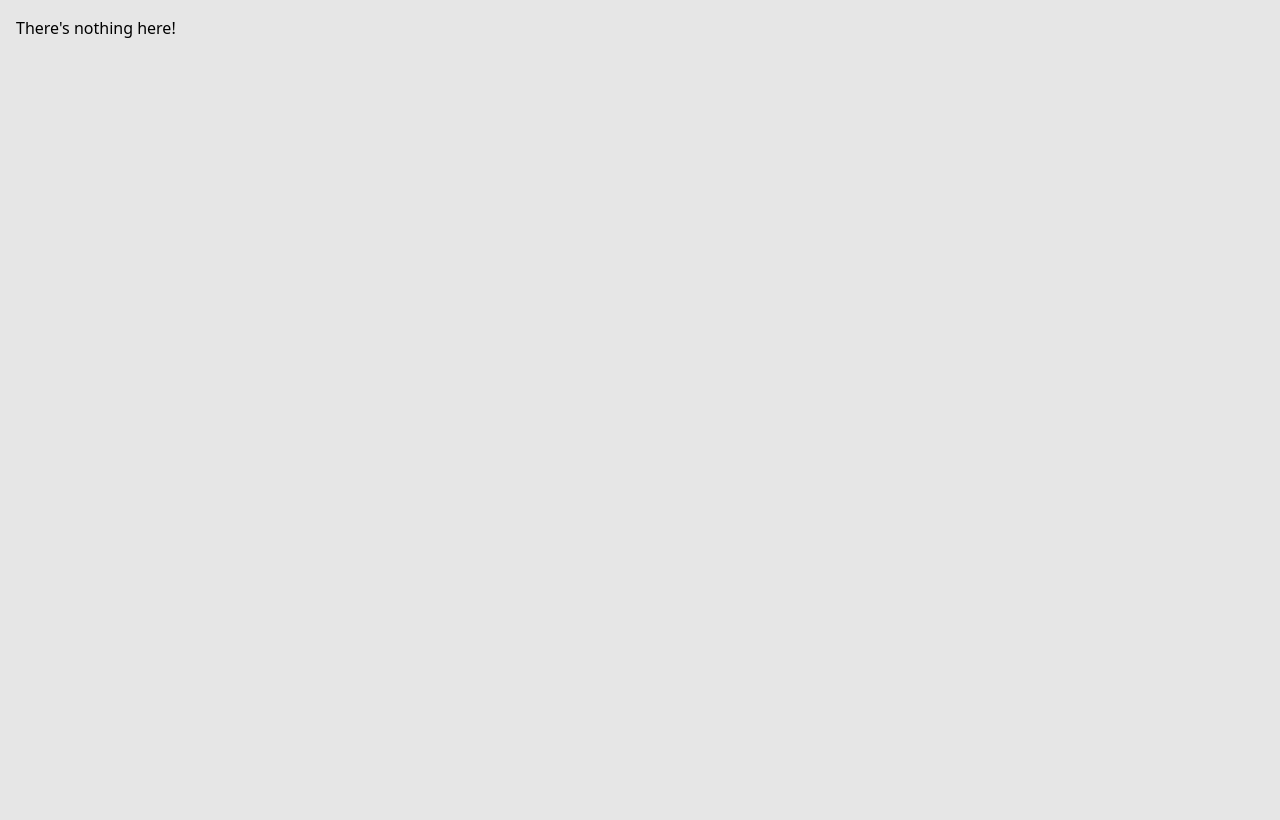
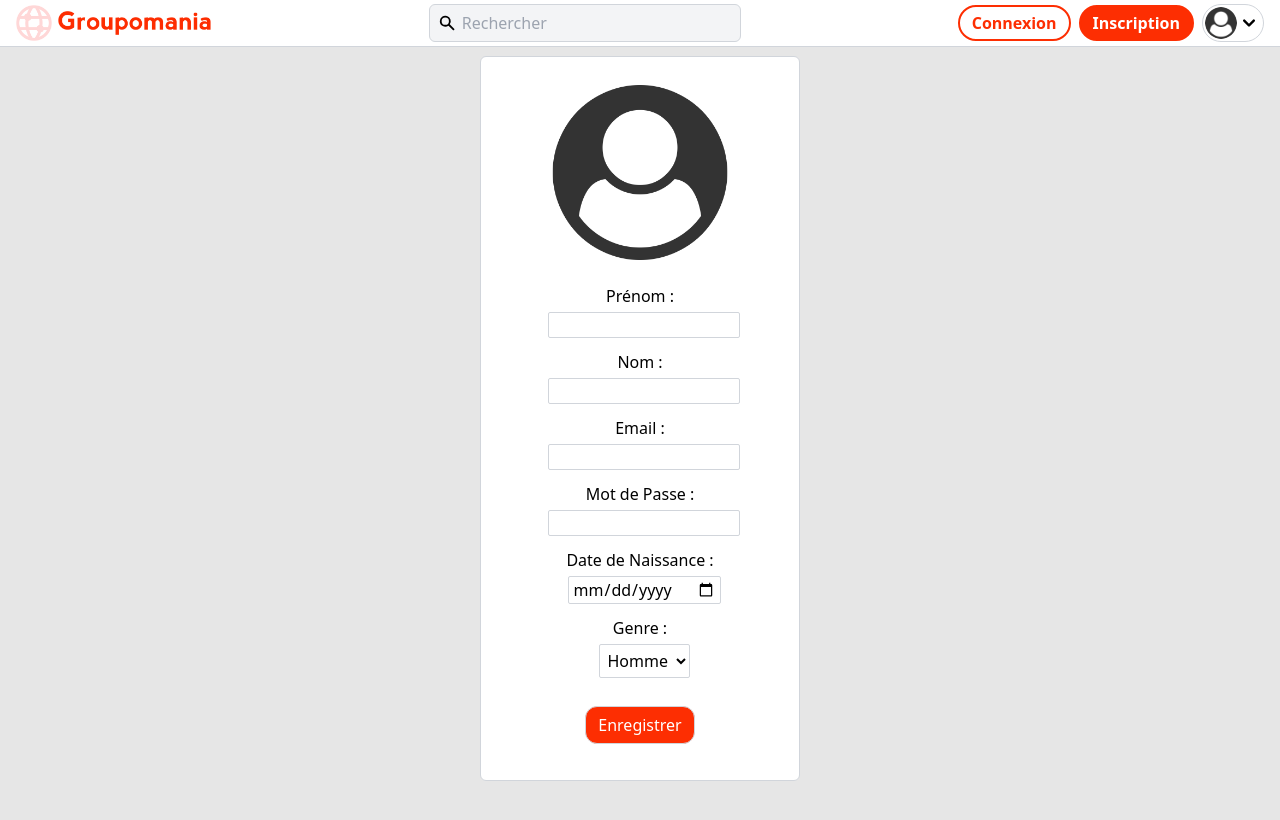
Before and after one commit to 57even/StevenRenaud_7_01122021, a React (Create React App) app in the folder front/: page /profile/1/edit in a window 1280 px wide. Shown: the top 820 px of the page. Built offline with nearby package versions, Linux system fonts and the light colour scheme.

Commit message:
editProfile page added

```diff
--- /dev/null
+++ b/front/src/components/EditProfileForm.jsx
@@ -0,0 +1,42 @@
+import React from 'react';
+import profilePic from '../icons/profile_pic.png';
+
+export default function EditProfileForm() {
+  return (
+    <main className="flex flex-col items-center py-14">
+      <div className="w-80 flex flex-col items-center bg-white p-5 rounded-md border">
+        <img src={profilePic} alt="Avatar" className="h-13 w-13 object-cover rounded-full p-2 pb-4"/>
+        <div className="flex flex-col gap-2 m-2">
+          <div className="flex flex-col items-center">
+            <label for="name">Prénom :</label>
+            <input className="w-48 ml-2 my-1 border rounded-sm focus:outline-none focus:border-primary px-1" type="text" id="name" name="name" required minlength="4" maxlength="8" size="10" />
+          </div>
+          <div className="flex flex-col items-center">
+            <label for="lastName">Nom :</label>
+            <input className="w-48 ml-2 my-1 border rounded-sm focus:outline-none focus:border-primary px-1" type="text" id="lastName" name="lastName" required minlength="4" maxlength="8" size="10" />
+          </div>
+          <div className="flex flex-col items-center">
+            <label for="email">Email :</label>
+            <input className="w-48 ml-2 my-1 border rounded-sm focus:outline-none focus:border-primary px-1" type="email" id="email" name="email" required minlength="4" maxlength="8" size="10" />
+          </div>
+          <div className="flex flex-col items-center">
+            <label for="password">Mot de Passe :</label>
+            <input className="w-48 ml-2 my-1 border rounded-sm focus:outline-none focus:border-primary px-1" type="password" id="password" name="password" required minlength="4" maxlength="8" size="10" />
+          </div>
+          <div className="flex flex-col items-center">
+            <label for="password">Date de Naissance :</label>
+            <input className="ml-2 my-1 border rounded-sm focus:outline-none focus:border-primary px-1" type="date" id="birthday" name="birthday" required minlength="4" maxlength="8" size="10" />
+          </div>
+          <div className="flex flex-col items-center">
+            <label for="password">Genre :</label>
+            <select className="ml-2 my-1 bg-white border rounded-sm focus:outline-none focus:border-primary p-1" id="gender" name="gender">
+              <option value="male">Homme</option>
+              <option value="female">Femme</option>
+            </select>
+          </div>
+        </div>
+        <button className="m-4 bg-primary rounded-xl border px-3 py-1.5 text-white">Enregistrer</button>
+      </div>
+    </main>
+  );
+}
--- a/front/src/components/ProfileForm.jsx
+++ b/front/src/components/ProfileForm.jsx
@@ -1,5 +1,6 @@
 import React from 'react';
 import profilePic from '../icons/profile_pic.png';
+import { Link } from 'react-router-dom'
 
 export default function ProfileForm() {
   return (
@@ -23,7 +24,7 @@ export default function ProfileForm() {
             <label for="password">Genre : Homme</label>
           </div>
         </div>
-        <button className="m-4 bg-primary rounded-xl border px-3 py-1.5 text-white">Modifier le Profil</button>
+        <Link to="./edit" className="m-4 bg-primary rounded-xl border px-3 py-1.5 text-white">Modifier le Profil</Link>
       </div>
     </main>
   );
--- a/front/src/components/TopBar.jsx
+++ b/front/src/components/TopBar.jsx
@@ -45,15 +45,15 @@ export default function TopBar() {
               <div className="py-1">
                 <Menu.Item>
                   {({ active }) => (
-                    <a
-                      href="#"
+                    <Link
+                      to="/profile/846"
                       className={classNames(
                         active ? 'bg-gray-100 text-gray-900' : 'text-gray-700',
                         'block px-4 py-2 text-sm'
                       )}
                     >
-                      Editer le Profil
-                    </a>
+                      Profil
+                    </Link>
                   )}
                 </Menu.Item>
                 <Menu.Item>
--- a/front/src/index.js
+++ b/front/src/index.js
@@ -9,6 +9,7 @@ import Thread from "./routes/Thread";
 import Login from "./routes/Login";
 import Signup from "./routes/Signup";
 import Profile from "./routes/Profile";
+import EditProfile from "./routes/EditProfile";
 import './index.css';
 import reportWebVitals from './reportWebVitals';
 
@@ -17,12 +18,15 @@ render(
   <BrowserRouter>
     <Routes>
       <Route path="/" element={<Home />}/>
-        <Route path="thread">
-          <Route path=":threadId" element={<Thread />} />
-        </Route>
+      <Route path="thread">
+        <Route path=":threadId" element={<Thread />} />
+      </Route>
       <Route path="login" element={<Login />} />
-      <Route path="Signup" element={<Signup />} />
-      <Route path="Profile" element={<Profile />} />
+      <Route path="signup" element={<Signup />} />
+      <Route path="profile">
+        <Route path=":profileId" element={<Profile />} />
+      </Route>
+      <Route path="profile/:profileId/edit" element={<EditProfile />} />
       <Route
         path="*"
         element={
--- /dev/null
+++ b/front/src/routes/EditProfile.jsx
@@ -0,0 +1,12 @@
+import React from 'react';
+import TopBar from '../components/TopBar';
+import EditProfileForm from '../components/EditProfileForm';
+
+export default function EditProfile() {
+  return (
+    <React.Fragment>
+      <TopBar />
+      <EditProfileForm />
+    </React.Fragment>
+  );
+}
```
